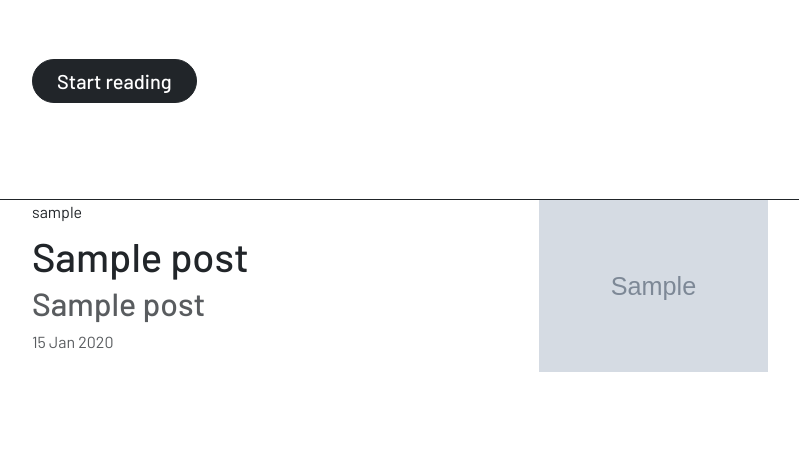
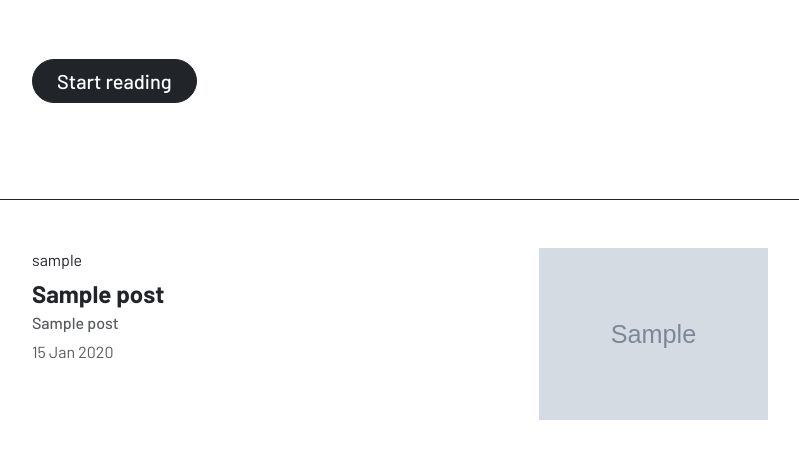
Before and after one commit to jmroczkowski99/django-djheatblog, a Django app: page / in a window 1280 px wide. Shown: the part 302-769 px from the top of the page, without its empty margins (50-849 px from the left). Run offline with Django 4.2, Linux system fonts and the light colour scheme; tables that the repository leaves empty hold one stand-in row (values such as "Sample post"); grey boxes marked "Sample" are stand-in pictures.

Commit message:
feat: add top padding and change style of posts

```diff
--- a/djheatblog/djheatblog/templates/blog/index.html
+++ b/djheatblog/djheatblog/templates/blog/index.html
@@ -8,7 +8,7 @@ heatblog
 {% include "../base/navbar.html" %}
 {% include "./components/splash.html" %}
 
-<div class="container">
+<div class="container pt-5">
     <div class="row">
         <div class="col-12 col-lg-8">
 
@@ -19,8 +19,8 @@ heatblog
                             <div class="col-8">
                                 <div class="card-body p-0">
                                     <div class="pb-2 text-body">{{post.author}}</div>
-                                    <h1 class="mb-1">{{post.title}}</h1>
-                                    <h2 class="text-muted">{{post.subtitle}}</h2>
+                                    <h1 class="mb-1 fs-4 text-body fw-bold">{{post.title}}</h1>
+                                    <h2 class="text-muted fs-6">{{post.subtitle}}</h2>
                                     <div class="text-muted">{{post.updated_at|date:"d M Y"}}</div>
                                 </div>
                             </div>
```
